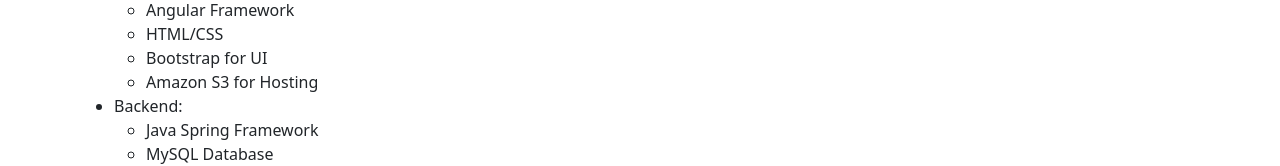
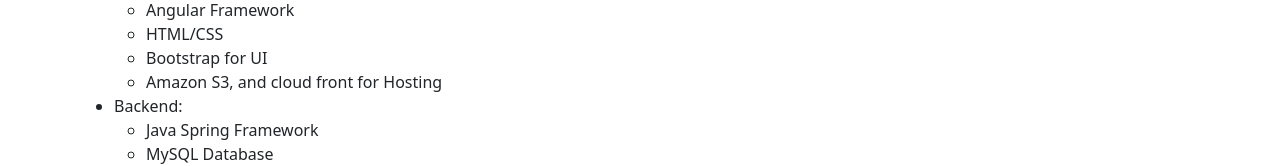
Before and after one commit to The-Hustler-Hattab/Web, a website: page project_budget.html in a window 1280 px wide. Shown: the part 1097-1263 px from the top of the page. Drawn offline with nearby package versions, Linux system fonts and the light colour scheme.

Commit message:
modified description

```diff
--- a/project_budget.html
+++ b/project_budget.html
@@ -64,7 +64,7 @@
                 <li>Angular Framework</li>
                 <li>HTML/CSS</li>
                 <li>Bootstrap for UI</li>
-                <li>Amazon S3 for Hosting</li>
+                <li>Amazon S3, and cloud front for Hosting</li>
             </ul>
         </li>
         <li>Backend:
```
